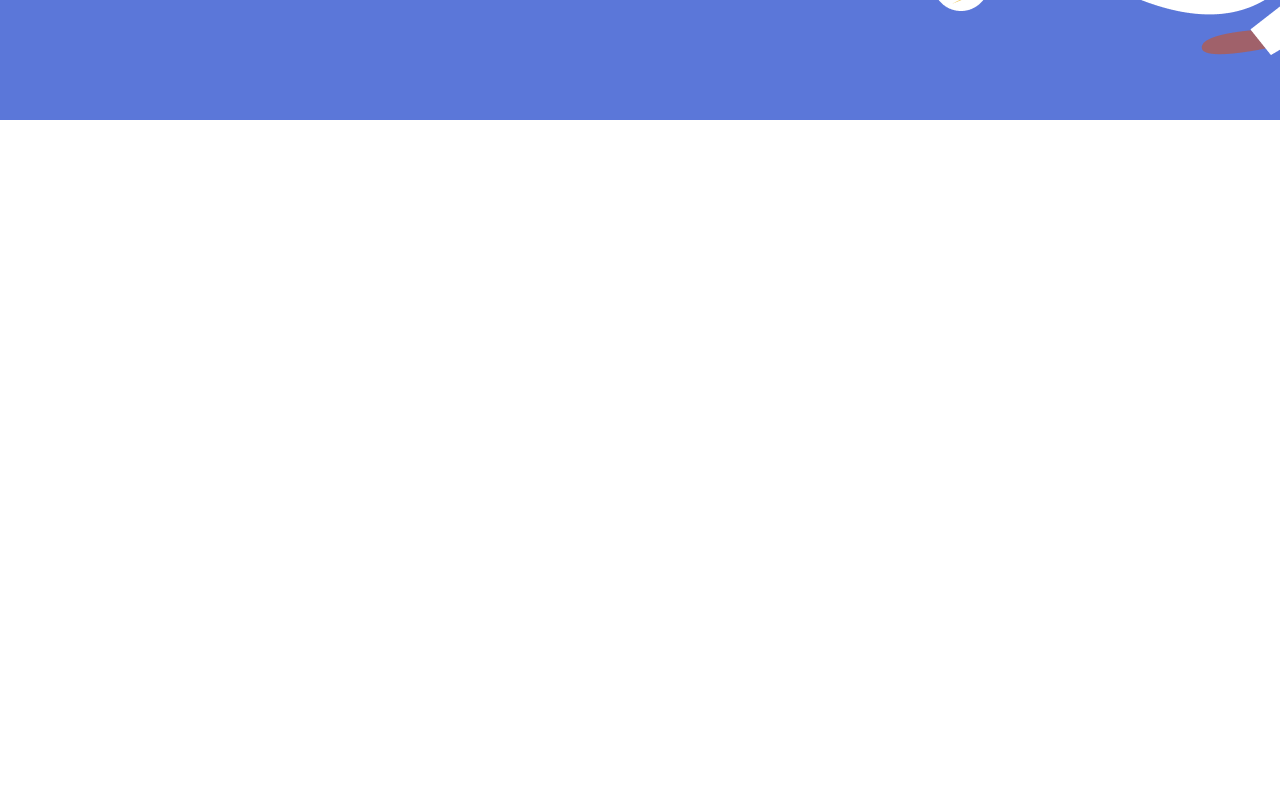
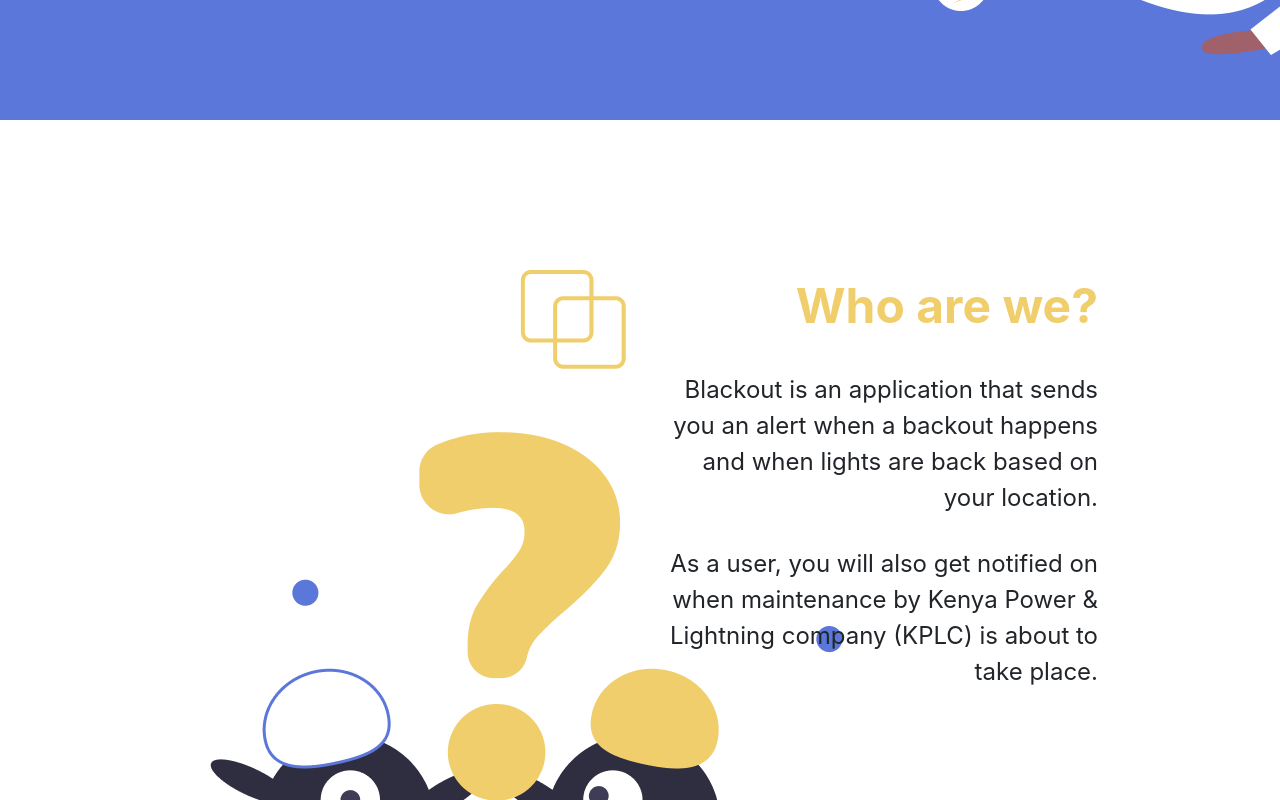
Before and after one commit to ericwafula/black, an Angular app: page / in a window 1280 px wide. Shown: the part 860-1660 px from the top of the page. Before the commit the page ends 980 px from the top, so only its background shows below. Built offline with nearby package versions, Linux system fonts and the light colour scheme.

Commit message:
finished who page

```diff
--- a/src/app/landing-page/landing-page.component.css
+++ b/src/app/landing-page/landing-page.component.css
@@ -71,3 +71,30 @@
     display: inline-flex;
     gap: 30px;
 }
+
+/* Who section */
+.who-section{
+    padding-left: 170px;
+    padding-right: 170px;
+    padding-top: 150px;
+    padding-bottom: 150px;
+}
+
+/* Who section heading */
+#who-heading{
+    font-weight: bold;
+    font-size: 48px;
+    color: #F1CE6C;
+    margin-bottom: 30px;
+    text-align: right;
+}
+
+/* Who section text */
+.who-text{
+    font-size: 24px;
+    text-align: right;
+}
+
+#who-text-2{
+    margin-top: 30px;
+}
--- a/src/app/landing-page/landing-page.component.html
+++ b/src/app/landing-page/landing-page.component.html
@@ -19,3 +19,18 @@
         </div>
     </div>
 </div>
+
+<!-- Who section -->
+<div class="container-fluid">
+    <div class="row who-section">
+        <!-- Question image -->
+        <div class="col-md-6">
+            <img src="../../assets/question.png" alt="question" id="question">
+        </div>
+        <div class="col-md-6">
+            <p id="who-heading">Who are we?</p>
+            <p class="who-text">Blackout is an application that sends you an alert when a backout happens and when lights are back based on your location.</p>
+            <p class="who-text" id="who-text-2">As a user, you will also get notified on when maintenance by Kenya Power & Lightning company (KPLC) is about to take place.</p>
+        </div>
+    </div>
+</div>
```
Also changed, not shown: src/assets/question.png (added).
